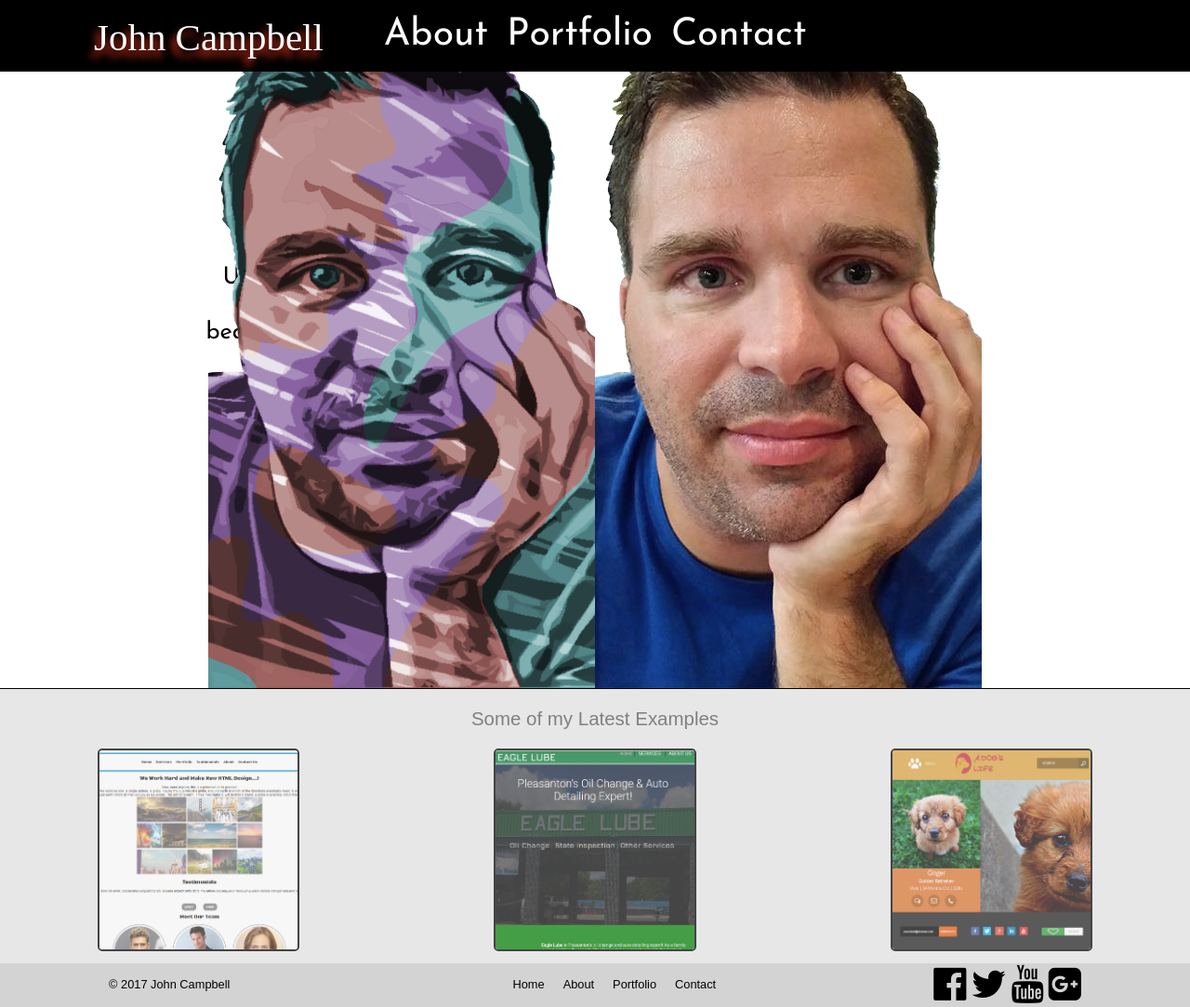
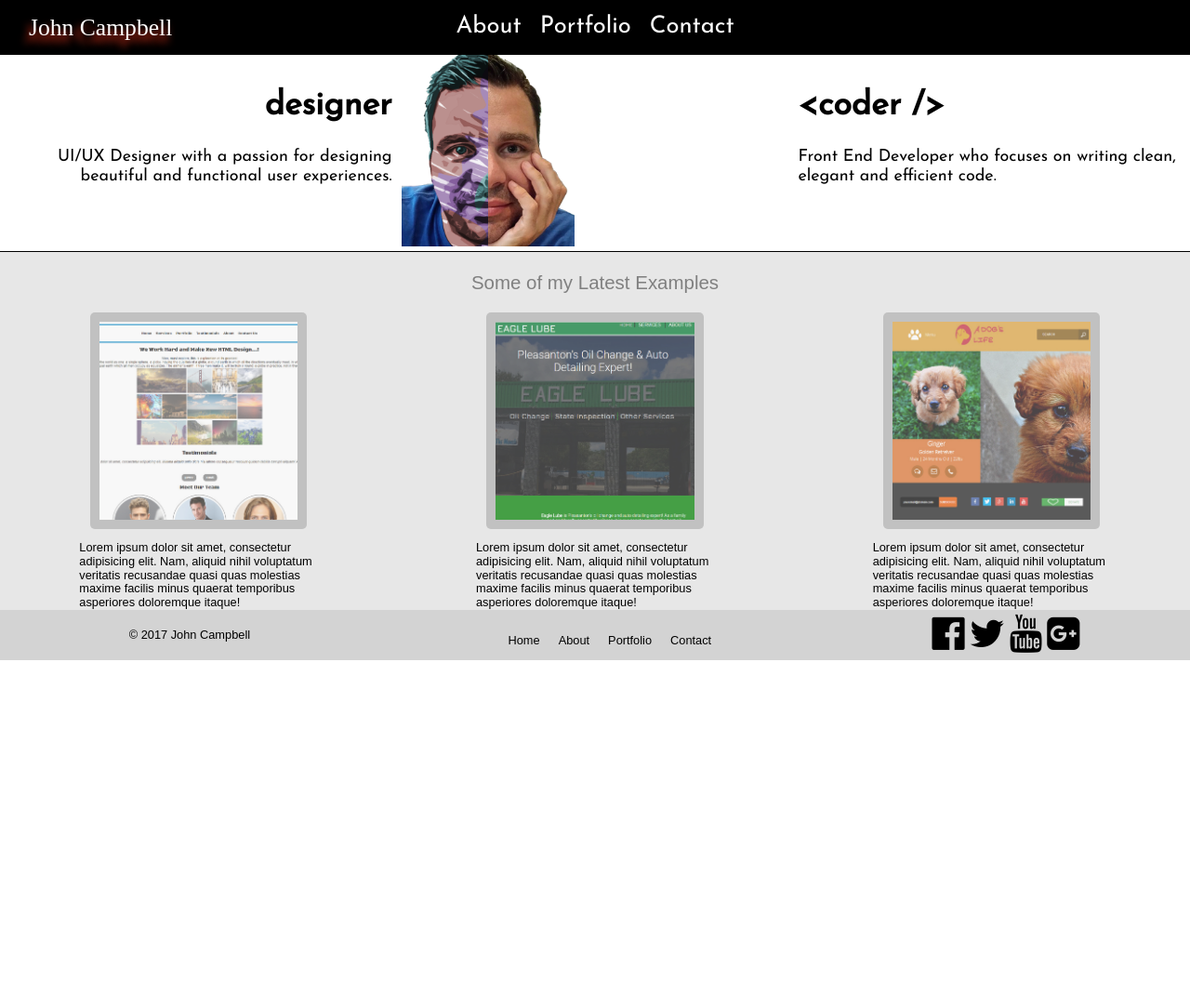
Before and after one commit to Campbell20/portfolio-v2, a Jekyll site: the page built from index.html, in a window 1280 px wide and 1083 px high. Shown: the whole window at 93% size. Built offline with Jekyll 4.4.1, drawn with Linux system fonts in a browser that asks for light colours; nearby versions of some CDN libraries; some web fonts are replaced.

Commit message:
mobile ready wip

```diff
--- a/_includes/nav.html
+++ b/_includes/nav.html
@@ -1,7 +1,14 @@
 <div class="page">
+
+    <div class="mobile-nav-container">
+    </div>
     <div class="site-nav-container">
         <div class="site-nav-centeringbox">
             <div class="site-nav-toplogo">
+                <a href="{{ site.github.url }}/index.html">John Campbell</a>
+            </div>
+
+               <div class="site-nav-toplogo-620px">
                 <a href="{{ site.github.url }}/index.html">John Campbell</a>
             </div>
 
--- a/_sass/footer.scss
+++ b/_sass/footer.scss
@@ -1,7 +1,7 @@
 footer{
     display: flex;
     justify-content: center;
-    flex-flow: column nowrap;
+    // flex-flow: column nowrap;
     align-items: center;
     z-index: 999999;
 }
--- a/_sass/media-queries.scss
+++ b/_sass/media-queries.scss
@@ -16,6 +16,52 @@
   //   z-index: 9999;
   // }
 
+  .site-nav-toplogo {
+    display: none;
+  }
+
+
+  .mobile-nav-container {
+    display:flex;
+    height: 4rem;
+  }
+
+  .menu-icon {
+    font-size: .5rem;
+  }
+  #desktop {
+    display: none;
+  }
+  #mobile {
+    display: flex;
+  }
+  .face-mobile-box {
+    background-position-y: 100px;
+  }
+  .designer-mobile-box,
+  .coder-mobile-box,
+  .face-mobile-box {
+    width: 100%;
+    font-size: 0.4rem;
+  }
+  .site-nav-toplogo {
+    display: flex;
+  }
+  .site-nav-toplogo-620px {
+    display: none;
+  }
+
+
+  .footer-container{
+    flex-flow: column;
+  }
+
+  .footer-nav{
+    margin-top: .5rem;
+  }
+  .footer-copyright{
+    margin: 0;
+  }
 }
 
 @media screen and (min-width: 480px) {
@@ -30,7 +76,29 @@
   //   content: "620px";
   //   color: orange;
   // }
- /* Responsive Navigation Styles */
+  .face-mobile-box {
+    background-position-y: 52px;
+  }
+
+
+  .mobile-nav-container {
+    height: 2rem;
+  }
+
+    .designer-mobile-box,
+  .coder-mobile-box,
+  .face-mobile-box {
+    font-size: .7rem;
+  }
+
+  .site-nav-toplogo {
+    display: none;
+  }
+  .site-nav-toplogo-620px {
+    display: flex;
+  }
+
+  /* Responsive Navigation Styles */
   .site-nav {
     display: flex;
     justify-content: center;
@@ -44,7 +112,6 @@
   .site-nav .trigger {
     display: flex;
   }
-
   .site-nav .menu-icon {
     display: none;
   }
@@ -66,16 +133,26 @@
     padding-bottom: 0;
   }
 
+   .footer-container{
+    flex-flow: row;
+  }
 
+  .footer-copyright{
+    margin: 20px;
+  }
 }
 
-@media screen and (min-width: 810px) {
+@media screen and (min-width: 1920px) {
   // .page::before {
   //   content: "810px";
   //   color: black;
   // }
-
-
+  #mobile {
+    display: none;
+  }
+  #desktop {
+    display: flex;
+  }
 }
 
 @media screen and (min-width: 1400px) {
--- a/_sass/nav.scss
+++ b/_sass/nav.scss
@@ -1,5 +1,12 @@
 /* Responsive Navigation Styles */
 
+
+
+.mobile-nav-container {
+    background-color: black;
+    width: 100%;
+    position: fixed;
+}
 
 .site-nav-container {
     position: fixed;
@@ -31,8 +38,27 @@
     text-shadow: -4px 7px 8px #fe3c20;
 }
 
+
+.site-nav-toplogo-620px {
+    position: fixed;
+    top: 15px;
+    left: 31px;
+    text-align: center;
+    font-family: 'Ruthie', cursive;
+    text-shadow: -4px 7px 8px #fe3c20;
+}
+
+
+.site-nav-toplogo-620px a {
+    font-family: 'Ruthie', cursive;
+    font-size: 1rem;
+    text-decoration: none;
+    color: white;
+}
+
 .site-nav-toplogo a {
     font-family: 'Ruthie', cursive;
+      font-size: 1.4rem;
     text-decoration: none;
     color: white;
 }
@@ -66,6 +92,7 @@
     display: none;
 }
 
+
 .site-nav:hover .trigger {
     display: block;
     padding-bottom: 5px;
@@ -76,6 +103,7 @@
     display: block;
     padding: 5px 10px;
     margin-left: 20px;
+    font-size: 1rem;
 }
 
 .site-nav .page-link:hover {
--- a/css/main.scss
+++ b/css/main.scss
@@ -16,9 +16,53 @@
     font-family: 'Josefin Sans', sans-serif;
 }
 
+.face-mobile-container {
+    //display: flex;
+    height: auto;
+    width: 100%;
+    flex-flow: row nowrap;
+}
+
+.designer-mobile-box,
+.coder-mobile-box,
+.face-mobile-box {
+
+    flex-flow: column nowrap;
+    margin: .2rem;
+    justify-content: center;
+}
+
+.designer-mobile-box{
+    text-align: right;
+}
+
+.face-mobile-box {
+    display: flex;
+    height: 260px;
+    width: 100%;
+    background-image: url(../images/halfandhalf-john.png);
+    background-size: contain;
+    background-repeat: no-repeat;
+
+}
+
+
+
+
+
+
+
+
+
+
+
+
+
+
+
 
 .face-centering-container {
-    display: flex;
+    // //display: flex;
     justify-content: center;
     flex-flow: row nowrap;
 }
@@ -28,7 +72,7 @@
     width:65%;
     height: 740px;
     // overflow: hidden;
-    display: flex;
+    //display: flex;
 }
 
 .designer-container, .coder-container {
@@ -59,10 +103,10 @@
 .designerpopout-text-box {
     position: absolute;
     top: 402px;
-    left: 800px;
+    left: 346px;
     height: 336px;
     width: 350px;
-    display: flex;
+    //display: flex;
      background-repeat: no-repeat;
     background-image: url("../images/designer-flags.png");
     background-size: contain;
@@ -72,10 +116,10 @@
 .coderpopout-text-box {
     position: absolute;
     top: 450px;
-    left: 800px;
+    left: 1100px;
     height: 420px;
     width: 350px;
-    display: flex;
+    //display: flex;
     background-repeat: no-repeat;
     background-image: url("../images/lower-coder.png");
     background-size: contain;
@@ -86,9 +130,8 @@
     position: absolute;
     height: 250px;
     width: 300px;
-    display: flex;
     font-size: 1rem;
-    display: flex;
+    //display: flex;
     flex-flow: column nowrap;
     margin:0;
 }
@@ -119,7 +162,7 @@
     font-size: 1rem;
     background-color: #e7e7e7;
     border-top: 1px solid black;
-    display: flex;
+    //display: flex;
     justify-content: center;
     flex-flow: column;
     text-align: center;
@@ -132,16 +175,18 @@
 }
 
 .website-examples-container img {
-    // height: 25%;
     width: 50%;
 }
 
 .website-examples {
     display:flex;
     flex-flow: row nowrap;
+    justify-content: space-around;
+
 }
 
-.example-text {
+.example-text-container {
+    width: 20%;
     font-family: arial;
     font-size: .5rem;
     text-align: left;
@@ -149,10 +194,13 @@
 
 .example-container img {
     border-radius: 5px;
-    border: 2px solid black;
+      background-color: #b1b1b1;
     opacity: .7;
+    padding: 10px;
 }
 
 .example-container img:hover {
     opacity: 1;
+        box-shadow: -2px 4px 5px 1px black;
+        border: 1px solid black;
 }
--- a/index.html
+++ b/index.html
@@ -4,30 +4,47 @@ layout: default
 ---
 
 
+<div class="face-mobile-container" id="mobile">
 
-<div class="face-centering-container">
-    <div class="faceimageanimcation-container" id="twoface">
+    <div class="designer-mobile-box" id="mobile">
+        <h1>designer</h1>
+            UI/UX Designer with a passion for designing beautiful and functional user experiences.
+    </div>
+    <div class="face-mobile-box" id="mobile">
 
-        <div class="designerpopout-text-box">
+    </div>
+    <div class="coder-mobile-box" id="mobile">
+        <h1>&lt;coder /&gt;</h1>
+            Front End Developer who focuses on writing clean, elegant and efficient code.
+
+        </div>
+    </div>
+</div>
+
+
+<div class="face-centering-container" id="desktop">
+    <div class="faceimageanimcation-container" id="desktop">
+
+        <div class="designerpopout-text-box" id="desktop">
         </div>
 
-        <div class="designer-text-box">
+        <div class="designer-text-box" id="desktop">
             <h1>designer</h1>
             UI/UX Designer with a passion for designing beautiful and functional user experiences.
         </div>
 
-        <div class="coderpopout-text-box">
+        <div class="coderpopout-text-box" id="desktop">
         </div>
 
-          <div class="coder-text-box">
+          <div class="coder-text-box" id="desktop">
             <h1>&lt;coder /&gt;</h1>
             Front End Developer who focuses on writing clean, elegant and efficient code.
         </div>
-        <div class="designer-container" id="twoface">
+        <div class="designer-container" id="desktop">
 
         </div>
 
-        <div class="coder-container" id="twoface">
+        <div class="coder-container" id="desktop">
 
         </div>
 
@@ -38,7 +55,7 @@ layout: default
 </div>
 
 
-<div class="website-examples-container" id=portfolio>
+<div class="website-examples-container" id="portfolio">
 
    <p>Some of my Latest Examples</p>
     <div class="website-examples">
@@ -52,6 +69,20 @@ layout: default
     </div>
     <div class="example-container">
         <a href="https://campbell20.github.io/lesson6-challenge/"><img src="{{ site.github.url }}/images/example3.jpg" alt=""></a>
+    </div>
 
     </div>
+    <div class="website-examples">
+        <div class="example-text-container">
+           Lorem ipsum dolor sit amet, consectetur adipisicing elit. Nam, aliquid nihil voluptatum veritatis recusandae quasi quas molestias maxime facilis minus quaerat temporibus asperiores doloremque itaque!
+        </div>
+         <div class="example-text-container">
+           Lorem ipsum dolor sit amet, consectetur adipisicing elit. Nam, aliquid nihil voluptatum veritatis recusandae quasi quas molestias maxime facilis minus quaerat temporibus asperiores doloremque itaque!
+        </div>
+         <div class="example-text-container">
+           Lorem ipsum dolor sit amet, consectetur adipisicing elit. Nam, aliquid nihil voluptatum veritatis recusandae quasi quas molestias maxime facilis minus quaerat temporibus asperiores doloremque itaque!
+        </div>
+
+        </div>
+
 </div>
--- a/scripts/dividepage.js
+++ b/scripts/dividepage.js
@@ -13,9 +13,9 @@ $(document).ready(function() {
             $('.coder-text-box').animate({
             opacity: .3
         }, 500);
-         $(".designerpopout-text-box").animate ({
-            left: 346
-        }, 500);
+        //  $(".designerpopout-text-box").animate ({
+        //     left: 346
+        // }, 500);
           $(".designerpopout-text-box").animate ({
             opacity: 1
         }, 20);
@@ -36,9 +36,9 @@ $(document).ready(function() {
             opacity: 1
         }, 500);
 
-        $(".coderpopout-text-box").animate ({
-            left: 1200
-        }, 500);
+        // $(".coderpopout-text-box").animate ({
+        //     left: 1200
+        // }, 500);
              $(".coderpopout-text-box").animate ({
             opacity: 1
         }, 20);
@@ -64,12 +64,12 @@ $(document).ready(function() {
          $(".designerpopout-text-box").animate ({
             opacity: 0
         }, 20);
-        $(".coderpopout-text-box").animate ({
-            left: 800
-        }, 500);
-           $(".designerpopout-text-box").animate ({
-            left: 800
-        }, 500);
+        // $(".coderpopout-text-box").animate ({
+        //     left: 800
+        // }, 500);
+        //   $(".designerpopout-text-box").animate ({
+        //     left: 800
+        // }, 500);
     });
 
 
```
Also changed, not shown: css/main.css (added, +48 -0 lines), images/halfandhalf-john.png (added).
